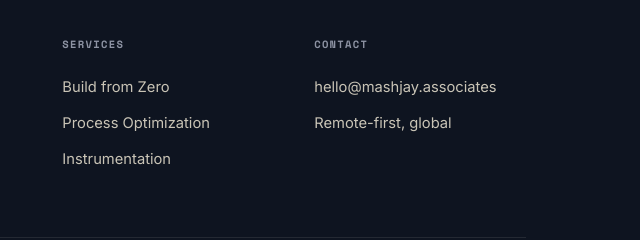
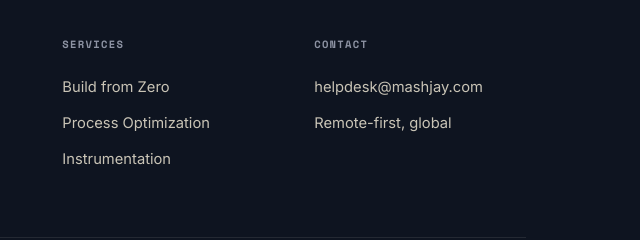
Before and after one commit to mashjayassociates-eng/MASHJAY, a plain HTML site: page mission.html in a window 1280 px wide. Shown: the part 3306-3546 px from the top of the page, 640-1280 px from the left. Drawn offline with nearby package versions, Linux system fonts and the light colour scheme.

Commit message:
Update mission.html email

```diff
--- a/mission.html
+++ b/mission.html
@@ -526,7 +526,7 @@ body.leaving{ opacity:0; transform: translateY(-8px); transition: all .4s var(--
     <div class="cta-band reveal">
       <h2>Tell us what's slowing your team down.</h2>
       <div class="actions">
-        <a href="mailto:hello@mashjay.associates" class="btn">Start a Project <svg viewBox="0 0 24 24" fill="none" stroke="currentColor" stroke-width="2"><path d="M7 17L17 7M17 7H9M17 7V15"/></svg></a>
+        <a href="mailto:helpdesk@mashjay.com" class="btn">Start a Project <svg viewBox="0 0 24 24" fill="none" stroke="currentColor" stroke-width="2"><path d="M7 17L17 7M17 7H9M17 7V15"/></svg></a>
         <a href="index.html#method" class="btn ghost">See the method</a>
       </div>
     </div>
@@ -554,7 +554,7 @@ body.leaving{ opacity:0; transform: translateY(-8px); transition: all .4s var(--
       </div>
       <div class="footer-col">
         <h4>Contact</h4>
-        <a href="mailto:hello@mashjay.associates">hello@mashjay.associates</a>
+        <a href="mailto:helpdesk@mashjay.com">helpdesk@mashjay.com</a>
         <span>Remote-first, global</span>
       </div>
     </div>
```
